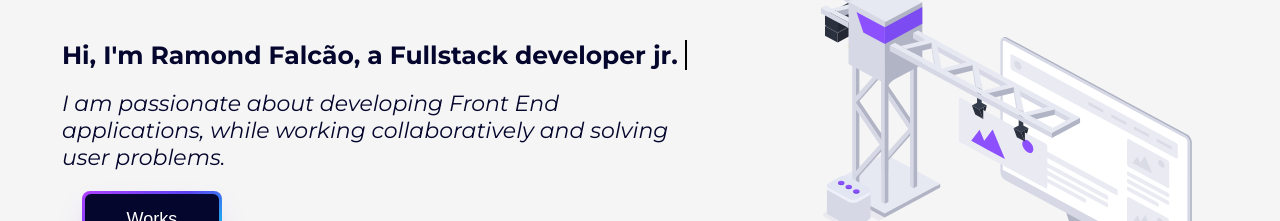
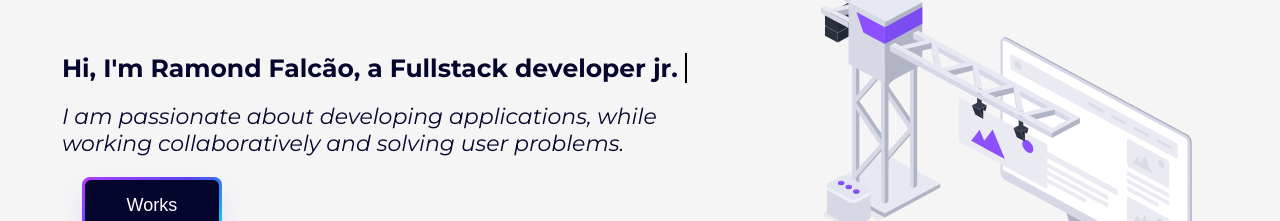
Before and after one commit to ramondfalcao/portifolio, a React (Create React App) app: page / in a window 1280 px wide. Shown: the part 173-394 px from the top of the page. Built offline with nearby package versions, Linux system fonts and the light colour scheme.

Commit message:
fix: :bug: Corrigindo erro na tradução do titulo da página principal

```diff
--- a/src/pages/Home.js
+++ b/src/pages/Home.js
@@ -25,7 +25,7 @@ function Home(props) {
               </h1>
             <p className={`${toggleDark ? "paragraph-dark " : "paragraph"} typing-animation-p`}>
             { languageButton
-                ? ` I am passionate about developing Front End applications, while working collaboratively and solving user problems.`
+                ? ` I am passionate about developing applications, while working collaboratively and solving user problems.`
                 : `Sou apaixonado por desenvolver aplicações, trabalhando de forma colaborativa e resolvendo problemas de usuários.`
             }
               </p>
```
